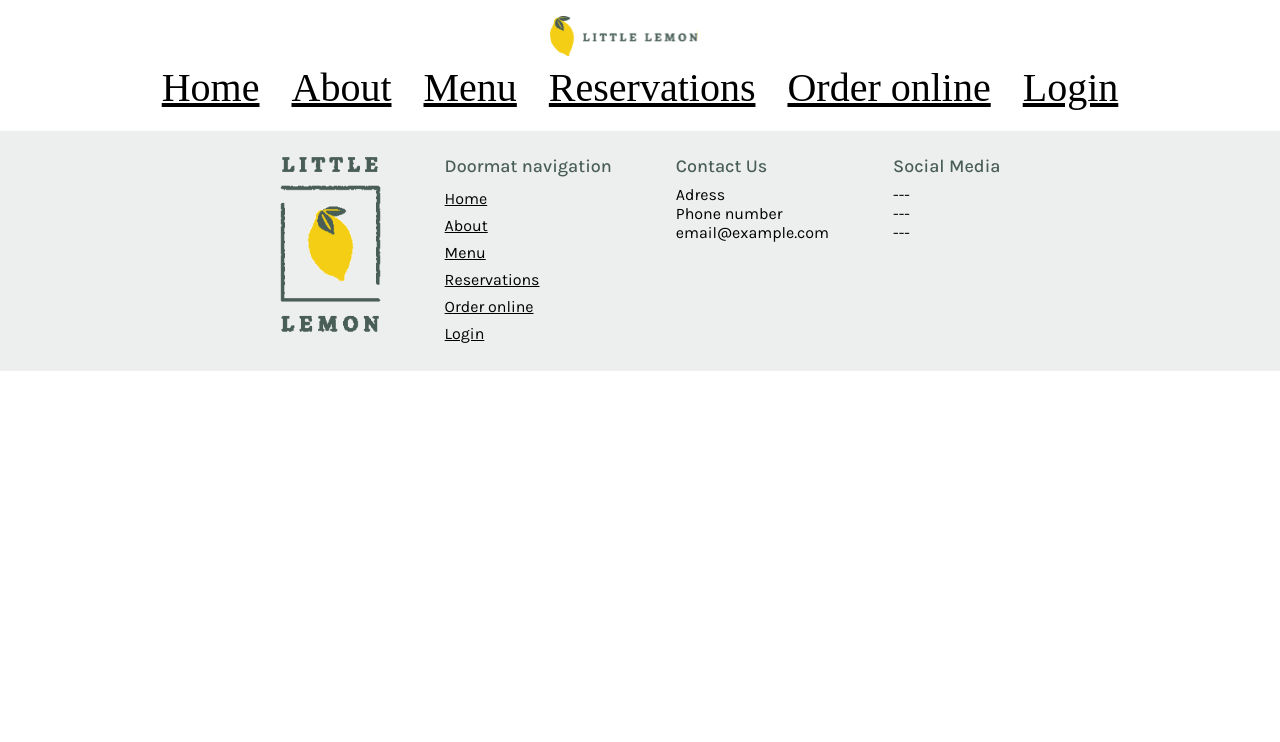
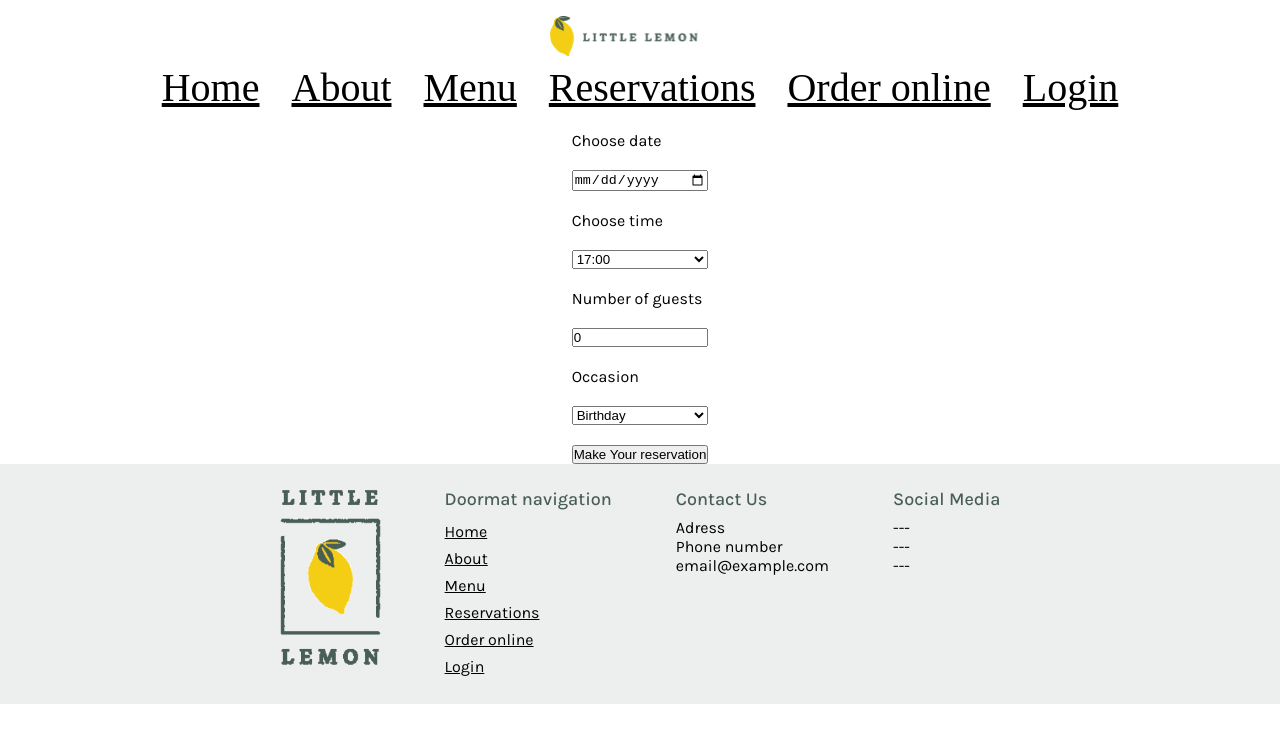
Before and after one commit to sharashero/little-lemon, a React (Create React App) app: page /booking in a window 1280 px wide. Shown: the top 742 px of the page. Built offline with nearby package versions, Linux system fonts and the light colour scheme; a web font is replaced by a local one.

Commit message:
added BookingForm and BookingPage components

```diff
--- /dev/null
+++ b/src/components/BookingForm.js
@@ -0,0 +1,76 @@
+import { useState } from "react";
+
+function BookingForm({ availableTimes, onSubmit }) {
+  const [form, setForm] = useState({
+    date: '',
+    time: availableTimes[0],
+    guests: 0,
+    occasion: '',
+  });
+
+  function handleSubmit(event) {
+    event.preventDefault();
+    // validate
+    console.log(form);
+    // onSubmit(form);
+  }
+
+  const handleChange = (key) => (event) => {
+    let value;
+    switch (event.target.type) {
+      case 'number':
+        value = event.target.valueAsNumber;
+        break;
+      default:
+        value = event.target.value;
+        break;
+    }
+    setForm({ ...form, [key]: value });
+  };
+
+  return (
+    <form className="booking-form" onSubmit={handleSubmit}>
+      <label htmlFor="res-date">Choose date</label>
+      <input
+        type="date"
+        id="res-date"
+        value={form.date}
+        onChange={handleChange('date')}
+      />
+
+      <label htmlFor="res-time">Choose time</label>
+      <select
+        id="res-time"
+        value={form.time}
+        onChange={handleChange('time')}
+      >
+          {availableTimes.map(time => <option key={time}>{time}</option>)}
+      </select>
+
+      <label htmlFor="guests">Number of guests</label>
+      <input
+        type="number"
+        placeholder="1"
+        min="1"
+        max="10"
+        id="guests"
+        value={form.guests}
+        onChange={handleChange('guests')}
+      />
+
+      <label htmlFor="occasion">Occasion</label>
+      <select
+        id="occasion"
+        value={form.occasion}
+        onChange={handleChange('occasion')}
+      >
+          <option>Birthday</option>
+          <option>Anniversary</option>
+      </select>
+
+      <input type="submit" value="Make Your reservation" />
+    </form>
+  );
+}
+
+export default BookingForm;
--- /dev/null
+++ b/src/components/BookingPage.js
@@ -0,0 +1,20 @@
+import BookingForm from "./BookingForm";
+
+const availableTimes = [
+  '17:00',
+  '18:00',
+  '19:00',
+  '20:00',
+  '21:00',
+  '22:00'
+];
+
+function BookingPage() {
+  return (
+    <div className="booking-page container">
+      <BookingForm availableTimes={availableTimes} />
+    </div>
+  );
+}
+
+export default BookingPage;
--- a/src/components/Main.js
+++ b/src/components/Main.js
@@ -1,11 +1,13 @@
 import { Route, Routes } from 'react-router-dom';
 import HomePage from "./HomePage";
+import BookingPage from "./BookingPage";
 
 function Main() {
   return (
     <main>
       <Routes>
         <Route path="/" element={<HomePage />} />
+        <Route path="/booking" element={<BookingPage />} />
       </Routes>
     </main>
   );
--- a/src/index.css
+++ b/src/index.css
@@ -430,3 +430,11 @@ section.testimonials {
   color: var(--color-primary-green);
   font: var(--font-call-to-action);
 }
+
+.booking-form {
+  display: grid;
+  justify-content: center;
+  max-width: 200px;
+  gap: 20px;
+  margin: auto;
+}
```
